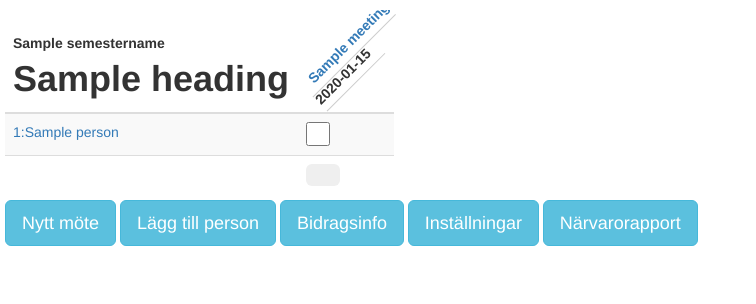
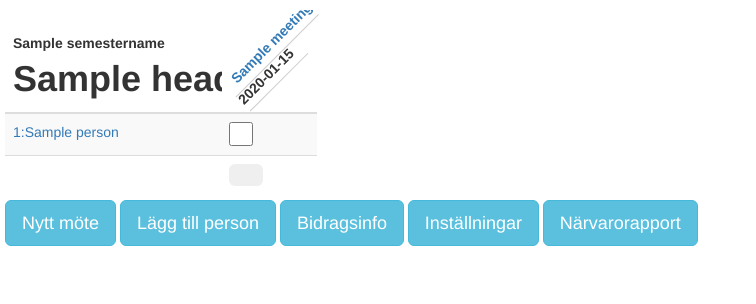
Before and after one commit to Scouterna/skojjt, a Flask app: template templates/troop.html in a window 1280 px wide. Shown: the part 44-348 px from the top of the page, without its empty margins (0-756 px from the left). Run offline with Flask 2, Linux system fonts and the light colour scheme; the template is opened without the code that fills it: most values are stand-ins (such as "Sample title", 1, 10 or a date in 2020); lists and menus that the app fills with data are empty.

Commit message:
Begränsa längden på avdelningsnamn (och personer) till 200px.

```diff
--- a/css/custom.css
+++ b/css/custom.css
@@ -1,5 +1,5 @@
 .breadcrumb > li + li:before {
-	content: "»"
+	content: "\00BB";
 }
 .breadcrumb {
 padding: 8px 15px;
@@ -48,3 +48,10 @@ width: 24px; height: 24px;
 	font-size: 36px;
     font-weight: bold;
 }
+.troopnames
+{
+    max-width: 200px;
+    overflow: hidden;
+    text-overflow: ellipsis;
+    white-space: nowrap;
+}
--- a/templates/troop.html
+++ b/templates/troop.html
@@ -4,7 +4,7 @@
 	<table id="maintable" class="table table-striped display nowrap">
 	  <thead>
 		<tr>
-			<th>{{semestername}}<br/><span class="heading">{{heading}}</span></th>
+			<th class="troopnames">{{semestername}}<br/><span class="heading">{{heading}}</span></th>
 			{% for meeting in meetings %}
 			<th class="rotate"><div><span><a href="./{{meeting.key.urlsafe()}}/">{{meeting.name}}</a><br/>{{meeting.getdate()}}</span></div></th>
 			{% endfor %}
@@ -12,7 +12,7 @@
 	  </thead>
 	  <tbody>
 		{% for person in persons %}{% set iperson = loop.index0 %}{% set isleader = trooppersons[iperson].leader %}
-		<tr><td class="name-field" id="name{{person.key.urlsafe()}}" data-leader="{% if isleader %}1{% else %}0{% endif %}">
+		<tr><td class="name-field troopnames" id="name{{person.key.urlsafe()}}" data-leader="{% if isleader %}1{% else %}0{% endif %}">
 			<a href="{{baselink+person.key.urlsafe()}}/">
 			{{loop.index}}:{{ person.getname() }}{% if isleader %}(L){% endif %}
 			</a>
@@ -23,7 +23,7 @@
 		</tr>
 		{% endfor %}
 		{% if meetings %}
-		<tr><td><span class="saveinfo">&nbsp;</span></td>
+		<tr><td class="troopnames"><span class="saveinfo">&nbsp;</span></td>
 		{% endif %}
 		{% for meeting in meetings %}
 		<td>
```
